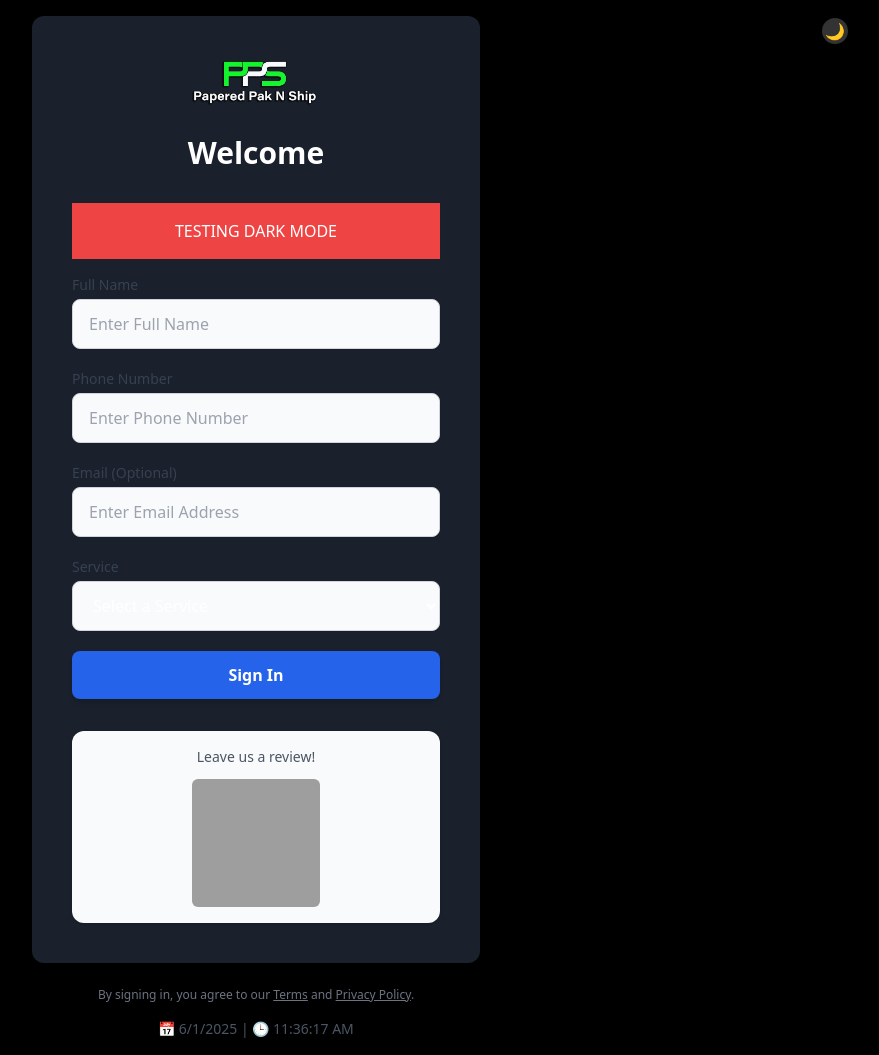
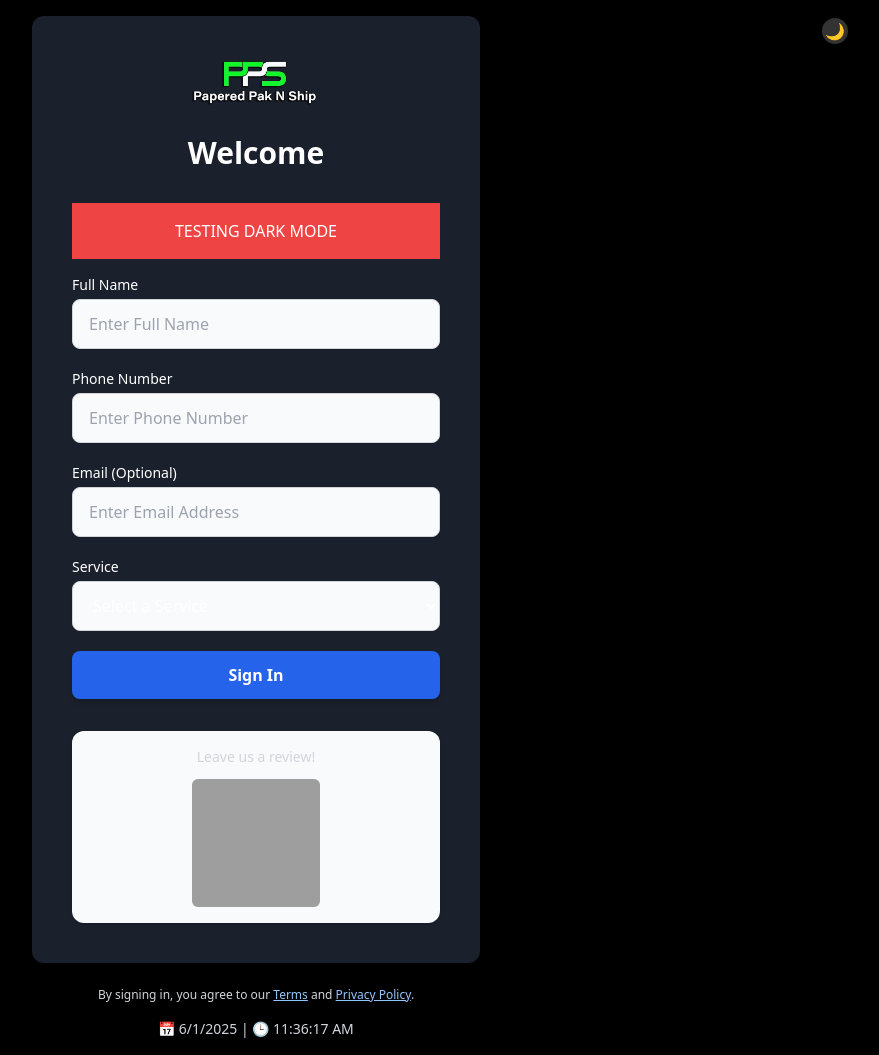
Before and after one commit to Claywoman/kiosk-system, a plain HTML site: page index.html in a window 1280 px wide. Shown: the whole page, without its empty margins (384-1263 px from the left). Drawn offline with nearby package versions, Linux system fonts and the light colour scheme; grey boxes are pictures that could not be loaded.

Commit message:
Add files via upload

```diff
--- a/styles.css
+++ b/styles.css
@@ -127,3 +127,27 @@ html.dark .dark\:bg-red-500 {
 html.dark .dark\:text-white {
     color: #ffffff !important; /* White text for dark mode test box */
 }
+/* Manual Dark Mode Overrides - Text Colors */
+html.dark label,
+html.dark p:not(.text-sm), /* Target general paragraphs, exclude small text like "Leave us a review!" if needed */
+html.dark h1,
+html.dark h2 {
+    color: #ffffff !important; /* Force all labels, H1, H2, and general paragraphs to white */
+}
+
+/* Specifically target the small text under QR code and terms/privacy links */
+html.dark .text-gray-600,
+html.dark .text-gray-500,
+html.dark .text-gray-400 {
+    color: #d1d5db !important; /* Force these to a lighter gray for better contrast */
+}
+
+/* Ensure links remain readable */
+html.dark a {
+    color: #93c5fd !important; /* A light blue for links in dark mode */
+}
+
+/* Optional: If "Welcome" text is still dark */
+html.dark #welcome-text {
+    color: #ffffff !important;
+}
```
